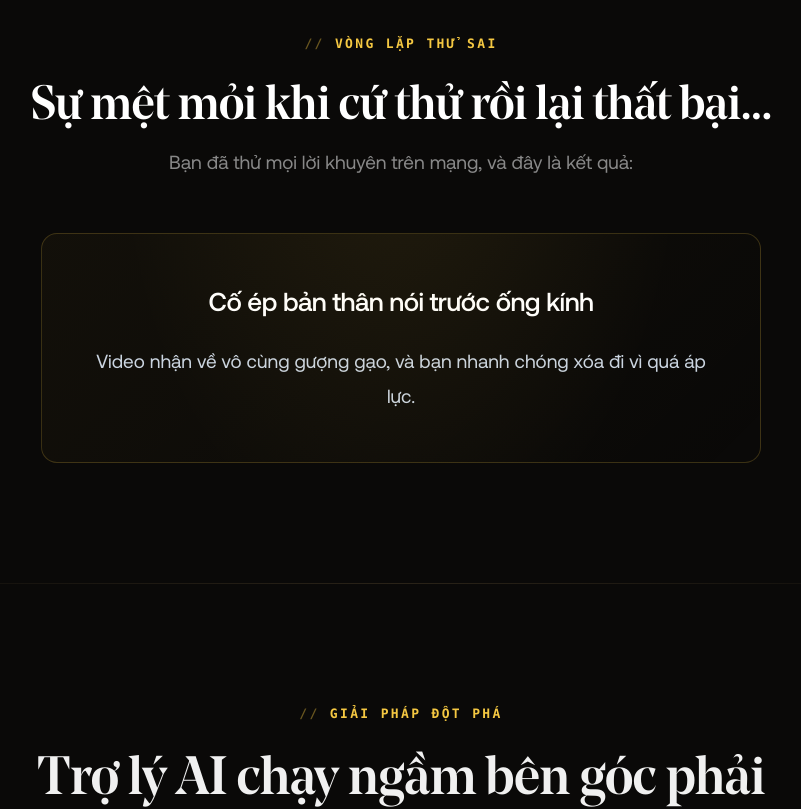
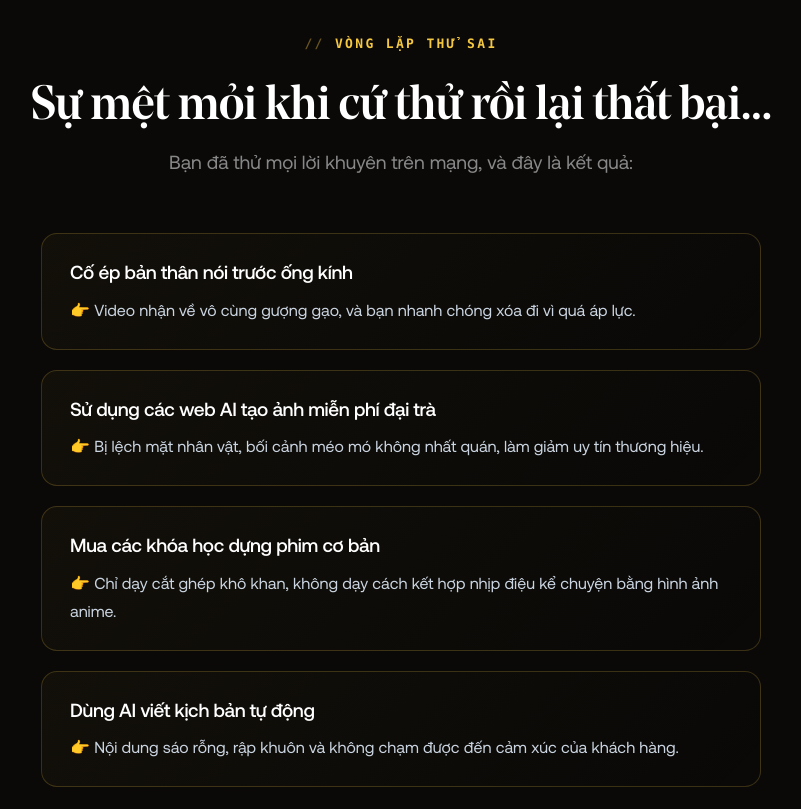
Before and after one commit to vietndj/gibi, a React (Vite) app: page / in a window 1280 px wide. Shown: the part 3460-4269 px from the top of the page, without its empty margins (239-1040 px from the left). Built offline with nearby package versions, Linux system fonts and the light colour scheme.

Commit message:
fix: align CycleSection and SolutionSection CTA button to GIBI course content

```diff
--- a/src/sections/CycleSection.tsx
+++ b/src/sections/CycleSection.tsx
@@ -21,53 +21,39 @@ export function CycleSection() {
       </FadeIn>
 
       <FadeIn delay={100}>
-        {c.cycleItems[0] && (
-          <div style={{
+        <div style={{ display: "flex", flexDirection: "column", gap: 20, maxWidth: 720, margin: "0 auto 48px" }}>
+          {c.cycleItems.map((item, idx) => (
+            <div key={idx} style={{
               background: `linear-gradient(135deg, ${t.accent}0a, transparent)`,
               border: `1px solid ${t.accent}33`,
               borderRadius: t.cardRadius,
-            padding: "48px",
-            textAlign: "center",
-            maxWidth: 720,
-            margin: "0 auto 48px",
+              padding: "24px 28px",
+              textAlign: "left",
               position: "relative",
               overflow: "hidden"
             }}>
-            <div style={{
-              position: "absolute",
-              top: "-50%",
-              left: "50%",
-              transform: "translateX(-50%)",
-              width: "80%",
-              height: "200%",
-              background: `radial-gradient(ellipse at top, ${t.accent}15, transparent 70%)`,
-              pointerEvents: "none",
-            }} />
-
               <h3 style={{
                 fontFamily: t.fontBody,
-              fontSize: 26,
+                fontSize: 19,
                 fontWeight: 500,
                 color: "#fff",
-              marginBottom: 20,
-              letterSpacing: "-0.02em",
-              maxWidth: 500,
-              margin: "0 auto 20px"
+                marginBottom: 8,
+                letterSpacing: "-0.018em"
               }}>
-              {c.cycleItems[0].fail}
+                {item.fail}
               </h3>
-
               <p style={{
-              fontSize: 19,
-              lineHeight: 1.85,
+                fontSize: 16,
+                lineHeight: 1.75,
                 color: "#cbd5e1",
                 margin: 0,
                 fontWeight: 400
               }}>
-              {c.cycleItems[0].why}
+                👉 {item.why}
               </p>
             </div>
-        )}
+          ))}
+        </div>
       </FadeIn>
     </Sec>
   );
--- a/src/sections/DiscoverySection.tsx
+++ b/src/sections/DiscoverySection.tsx
@@ -248,7 +248,7 @@ export function SolutionSection() {
             </div>
           ))}
           <div style={{ marginTop: 32, textAlign: "center" }}>
-            <CtaButton label="Nâng Cấp Gu Hình Ảnh Ngay" />
+            <CtaButton label="Sở Hữu Trợ Lý GIBI AI Ngay" />
           </div>
         </div>
       </FadeIn>
```
Lines whose indentation alone changed are shown as unchanged.
